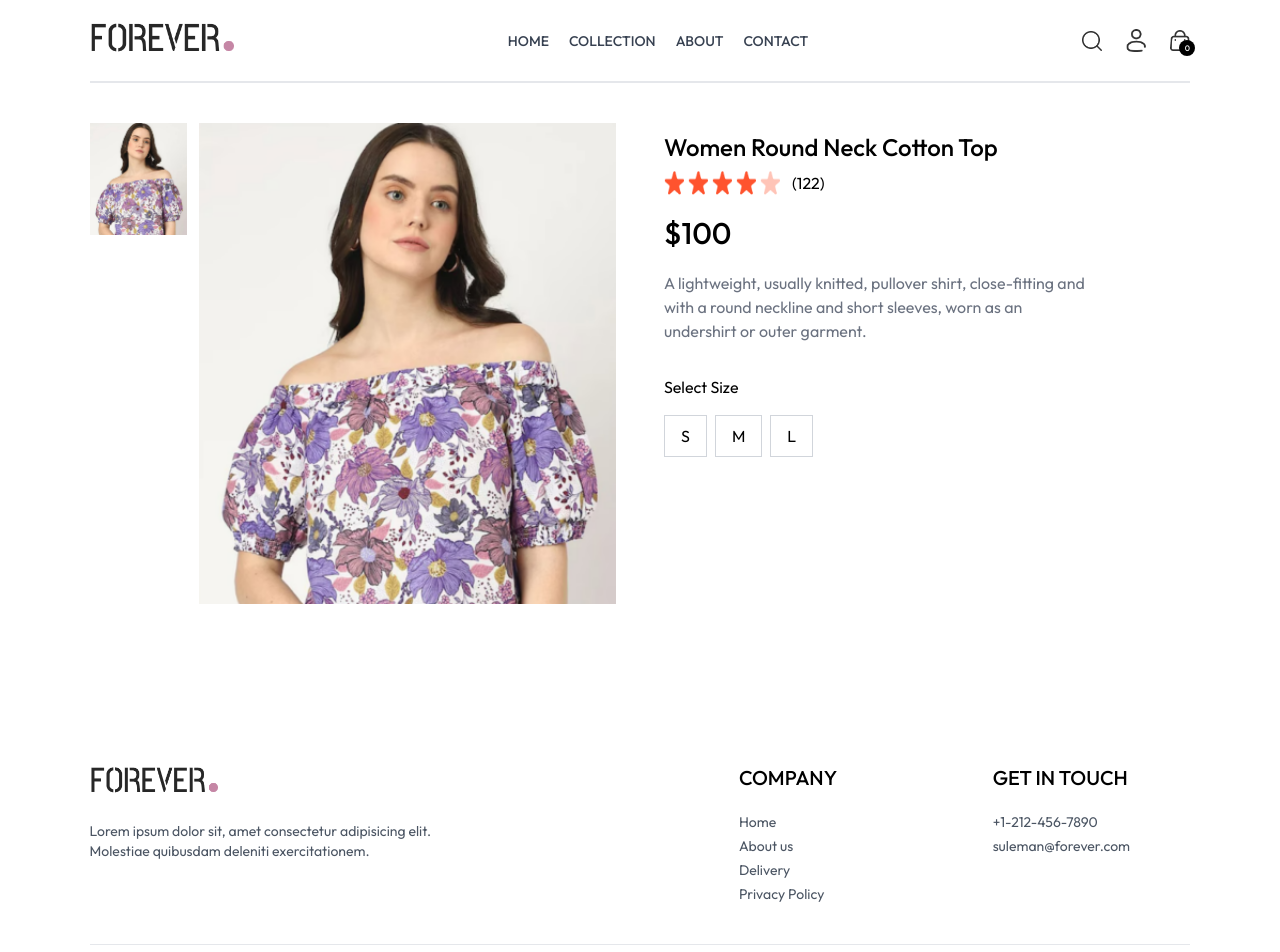
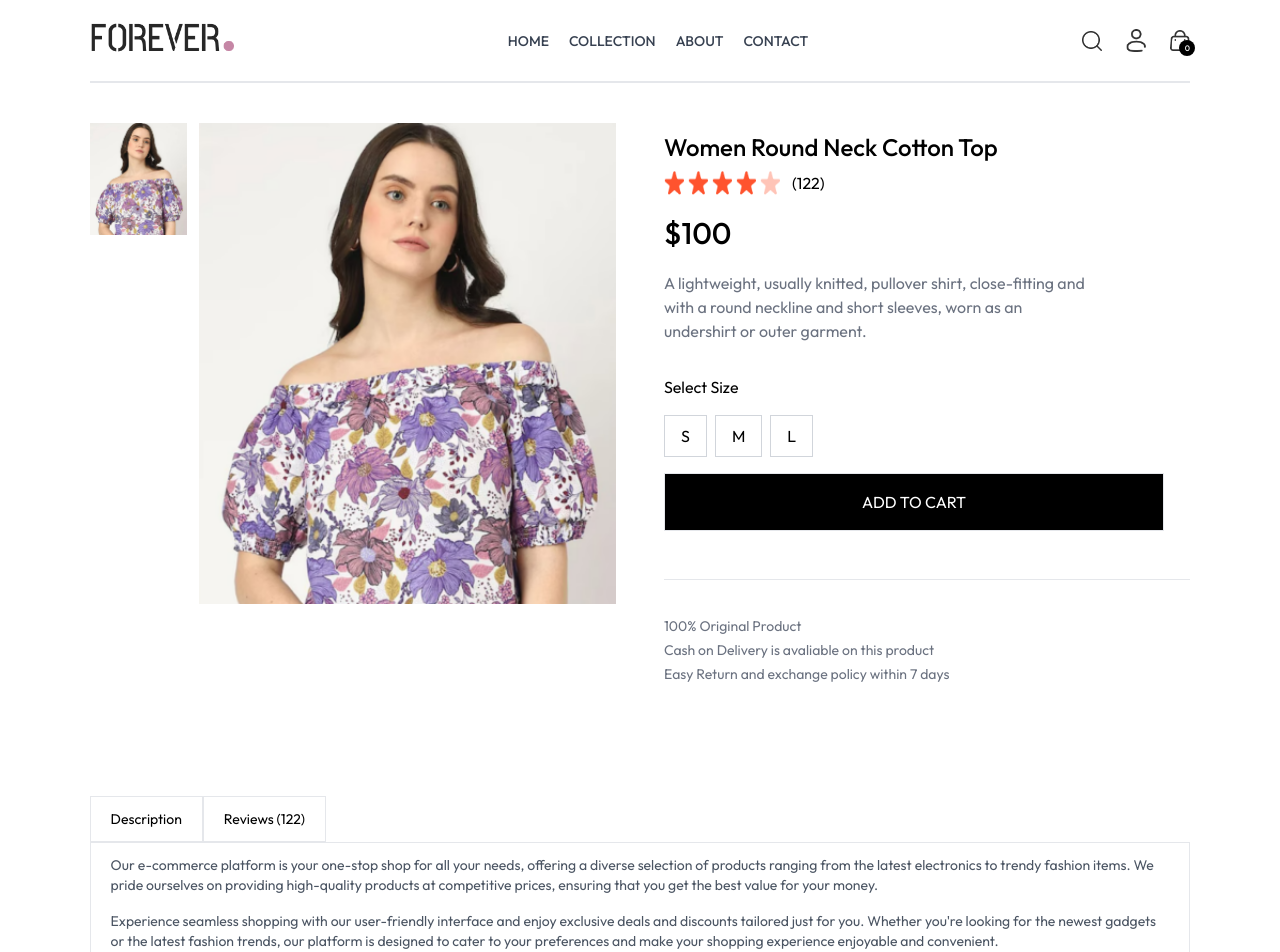
Before and after one commit to suleman37/Forever, a React (Create React App) app: page /product/aaaaa in a window 1280 px wide. Shown: the top 952 px of the page. Built offline with nearby package versions, Linux system fonts and the light colour scheme.

Commit message:
Add Cart btn and product decription

```diff
--- a/src/Pages/Product.jsx
+++ b/src/Pages/Product.jsx
@@ -69,19 +69,50 @@ const Product = () => {
           <div className="flex flex-col gap-4 my-8">
             <p>Select Size</p>
             <div className="flex gap-2">
-              {
-                productData.sizes.map((item, index) => (
+              {productData.sizes.map((item, index) => (
                 <div
-                    className={`border border-gray-300 px-4 py-2 cursor-pointer ${size === item ? "bg-black text-white" : ""}`}
+                  className={`border border-gray-300 px-4 py-2 cursor-pointer ${
+                    size === item ? "bg-black text-white" : ""
+                  }`}
                   key={index}
                   onClick={() => setSize(item)}
                 >
                   {item}
                 </div>
-                ))
-              }
+              ))}
+            </div>
+            <button className="border border-black-300 px-4 py-4 cursor-pointer bg-black text-white active:bg-gray-700 w-[500px]">
+              ADD TO CART
+            </button>
+            <hr className="mt-8 sm:4/5" />
+            <div className="text-sm  text-gray-500 mt-5 flex flex-col gap-1">
+              <p>100% Original Product</p>
+              <p>Cash on Delivery is avaliable on this product</p>
+              <p>Easy Return and exchange policy within 7 days</p>
             </div>
           </div>
+        </div>
+      </div>
+      <div className="mt-20">
+        <div className="flex">
+          <div className="border px-5 py-3 text-sm">Description</div>
+          <div className="border px-5 py-3 text-sm">Reviews (122)</div>
+        </div>
+        <div className="border px-5 py-3 flex flex-col gap-4 text-sm text-gray-600">
+          <p>
+            Our e-commerce platform is your one-stop shop for all your needs,
+            offering a diverse selection of products ranging from the latest
+            electronics to trendy fashion items. We pride ourselves on providing
+            high-quality products at competitive prices, ensuring that you get
+            the best value for your money.
+          </p>
+          <p>
+            Experience seamless shopping with our user-friendly interface and
+            enjoy exclusive deals and discounts tailored just for you. Whether
+            you're looking for the newest gadgets or the latest fashion trends,
+            our platform is designed to cater to your preferences and make your
+            shopping experience enjoyable and convenient.
+          </p>
         </div>
       </div>
     </div>
```
Lines whose indentation alone changed are shown as unchanged.
